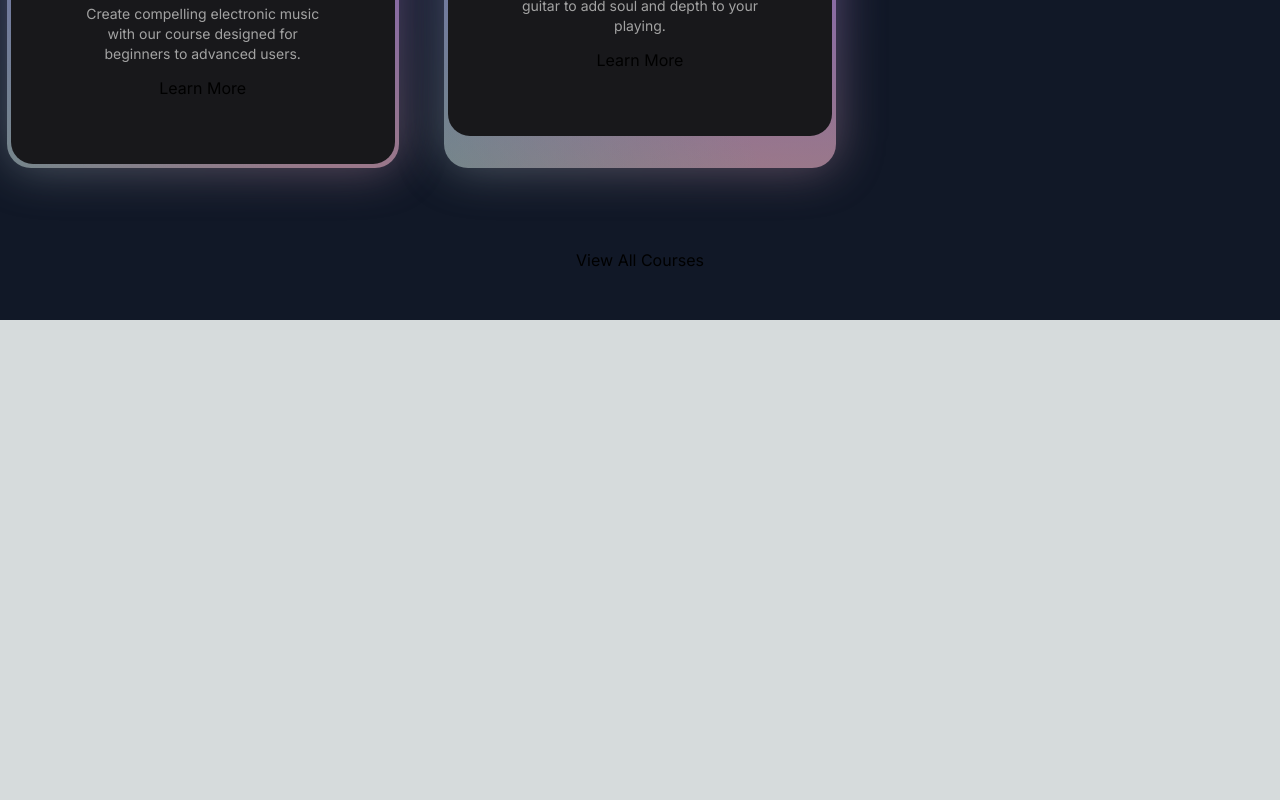
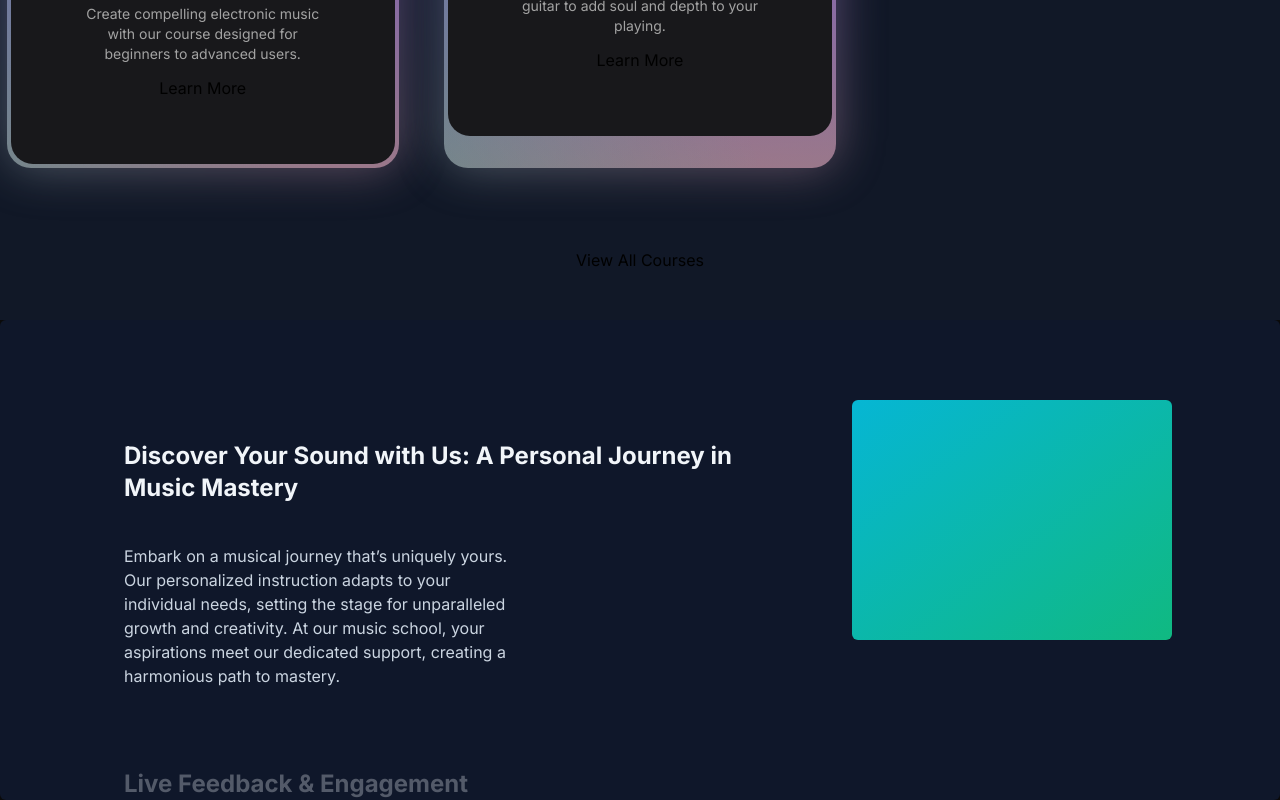
Before and after one commit to TheNikhilChauhan/Project-with-NextJs, a Next.js app: page / in a window 1280 px wide. Shown: the part 1288-2088 px from the top of the page. Before the commit the page ends 1608 px from the top, so only its background shows below. Built offline with nearby package versions, Linux system fonts and the light colour scheme.

Commit message:
added Sticky Scroll

```diff
--- a/src/app/page.tsx
+++ b/src/app/page.tsx
@@ -1,5 +1,6 @@
 import FeaturedCourses from "@/components/FeaturedCourses";
 import HeroSection from "@/components/HeroSection";
+import StickyScrollSection from "@/components/StickyScrollSection";
 import React from "react";
 
 const Home = () => {
@@ -7,6 +8,7 @@
     <main className="min-h-screen bg-black/[0.96] antialiased bg-grid-white/[0.02]">
       <HeroSection />
       <FeaturedCourses />
+      <StickyScrollSection />
     </main>
   );
 };
--- /dev/null
+++ b/src/components/StickyScrollSection.tsx
@@ -0,0 +1,36 @@
+"use client";
+import React from "react";
+import { StickyScroll } from "./ui/sticky-scroll-reveal";
+
+const musicSchoolContent = [
+  {
+    title: "Discover Your Sound with Us: A Personal Journey in Music Mastery",
+    description:
+      "Embark on a musical journey that’s uniquely yours. Our personalized instruction adapts to your individual needs, setting the stage for unparalleled growth and creativity. At our music school, your aspirations meet our dedicated support, creating a harmonious path to mastery.",
+  },
+  {
+    title: "Live Feedback & Engagement",
+    description:
+      "Immerse yourself in an interactive learning experience where feedback is immediate, just like real-time changes in a collaborative project. This approach enhances your understanding and mastery of music concepts and performance techniques.",
+  },
+  {
+    title: "Cutting-Edge Curriculum",
+    description:
+      "Our curriculum is continuously updated to include the latest music education trends and technologies, ensuring you’re always learning with the most current and effective methods. Say goodbye to outdated materials and welcome an education that evolves with the industry.",
+  },
+  {
+    title: "Limitless Learning Opportunities",
+    description:
+      "With our expansive resource library and dynamic course offerings, you’ll never find yourself without something new to explore. Our platform provides continuous opportunities for growth, ensuring your musical skills are always advancing.",
+  },
+];
+
+const StickyScrollSection = () => {
+  return (
+    <div>
+      <StickyScroll content={musicSchoolContent} />
+    </div>
+  );
+};
+
+export default StickyScrollSection;
--- /dev/null
+++ b/src/components/ui/sticky-scroll-reveal.tsx
@@ -0,0 +1,105 @@
+"use client";
+import React, { useRef } from "react";
+import { useMotionValueEvent, useScroll } from "framer-motion";
+import { motion } from "framer-motion";
+import { cn } from "@/utils/cn";
+
+export const StickyScroll = ({
+  content,
+  contentClassName,
+}: {
+  content: {
+    title: string;
+    description: string;
+    content?: React.ReactNode | any;
+  }[];
+  contentClassName?: string;
+}) => {
+  const [activeCard, setActiveCard] = React.useState(0);
+  const ref = useRef<any>(null);
+  const { scrollYProgress } = useScroll({
+    // uncomment line 22 and comment line 23 if you DONT want the overflow container and want to have it change on the entire page scroll
+    // target: ref
+    container: ref,
+    offset: ["start start", "end start"],
+  });
+  const cardLength = content.length;
+
+  useMotionValueEvent(scrollYProgress, "change", (latest) => {
+    const cardsBreakpoints = content.map((_, index) => index / cardLength);
+    const closestBreakpointIndex = cardsBreakpoints.reduce(
+      (acc, breakpoint, index) => {
+        const distance = Math.abs(latest - breakpoint);
+        if (distance < Math.abs(latest - cardsBreakpoints[acc])) {
+          return index;
+        }
+        return acc;
+      },
+      0
+    );
+    setActiveCard(closestBreakpointIndex);
+  });
+
+  const backgroundColors = [
+    "var(--slate-900)",
+    "var(--black)",
+    "var(--neutral-900)",
+  ];
+  const linearGradients = [
+    "linear-gradient(to bottom right, var(--cyan-500), var(--emerald-500))",
+    "linear-gradient(to bottom right, var(--pink-500), var(--indigo-500))",
+    "linear-gradient(to bottom right, var(--orange-500), var(--yellow-500))",
+  ];
+  return (
+    <motion.div
+      animate={{
+        backgroundColor: backgroundColors[activeCard % backgroundColors.length],
+      }}
+      className="h-[30rem] overflow-y-auto flex justify-center relative space-x-10 rounded-md p-10"
+      ref={ref}
+    >
+      <div className="div relative flex items-start px-4">
+        <div className="max-w-2xl">
+          {content.map((item, index) => (
+            <div key={item.title + index} className="my-20">
+              <motion.h2
+                initial={{
+                  opacity: 0,
+                }}
+                animate={{
+                  opacity: activeCard === index ? 1 : 0.3,
+                }}
+                className="text-2xl font-bold text-slate-100"
+              >
+                {item.title}
+              </motion.h2>
+              <motion.p
+                initial={{
+                  opacity: 0,
+                }}
+                animate={{
+                  opacity: activeCard === index ? 1 : 0.3,
+                }}
+                className="text-kg text-slate-300 max-w-sm mt-10"
+              >
+                {item.description}
+              </motion.p>
+            </div>
+          ))}
+          <div className="h-40" />
+        </div>
+      </div>
+      <motion.div
+        animate={{
+          background: linearGradients[activeCard % linearGradients.length],
+        }}
+        className={cn(
+          "hidden lg:block h-60 w-80 rounded-md bg-white sticky top-10 overflow-hidden",
+          contentClassName
+        )}
+      >
+        {content[activeCard].content ?? null}
+      </motion.div>
+    </motion.div>
+  );
+};
```
